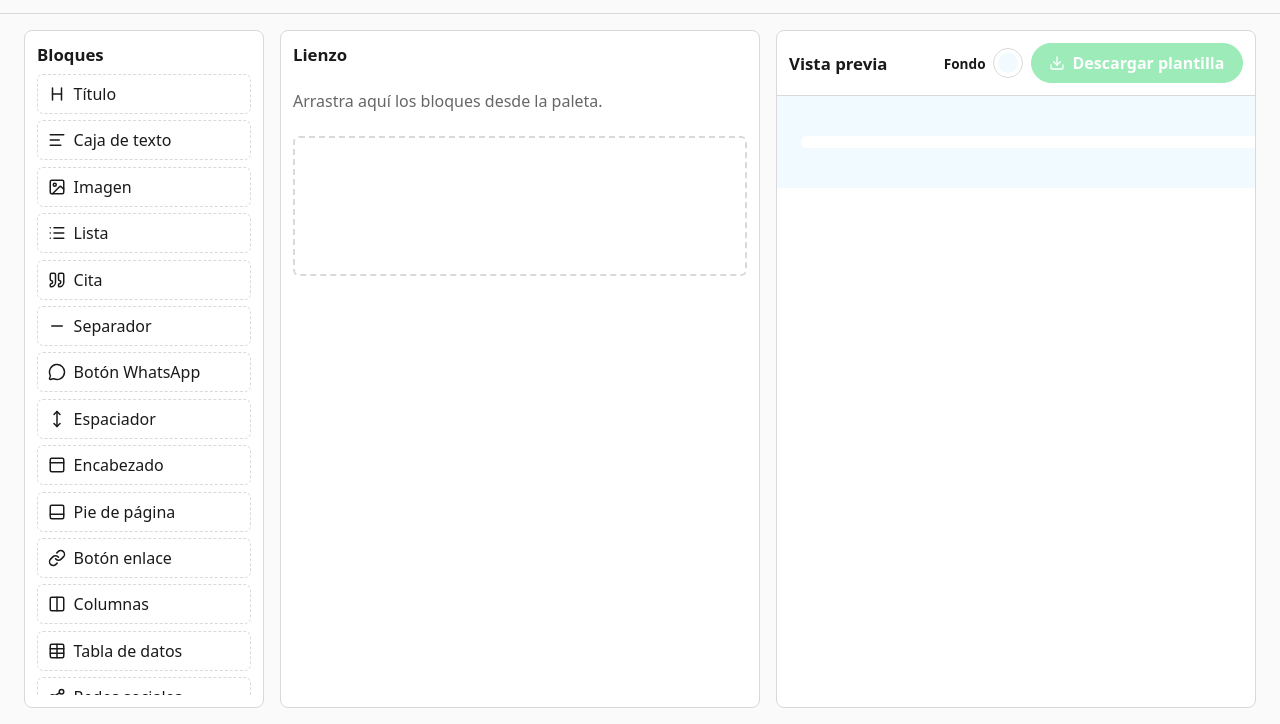
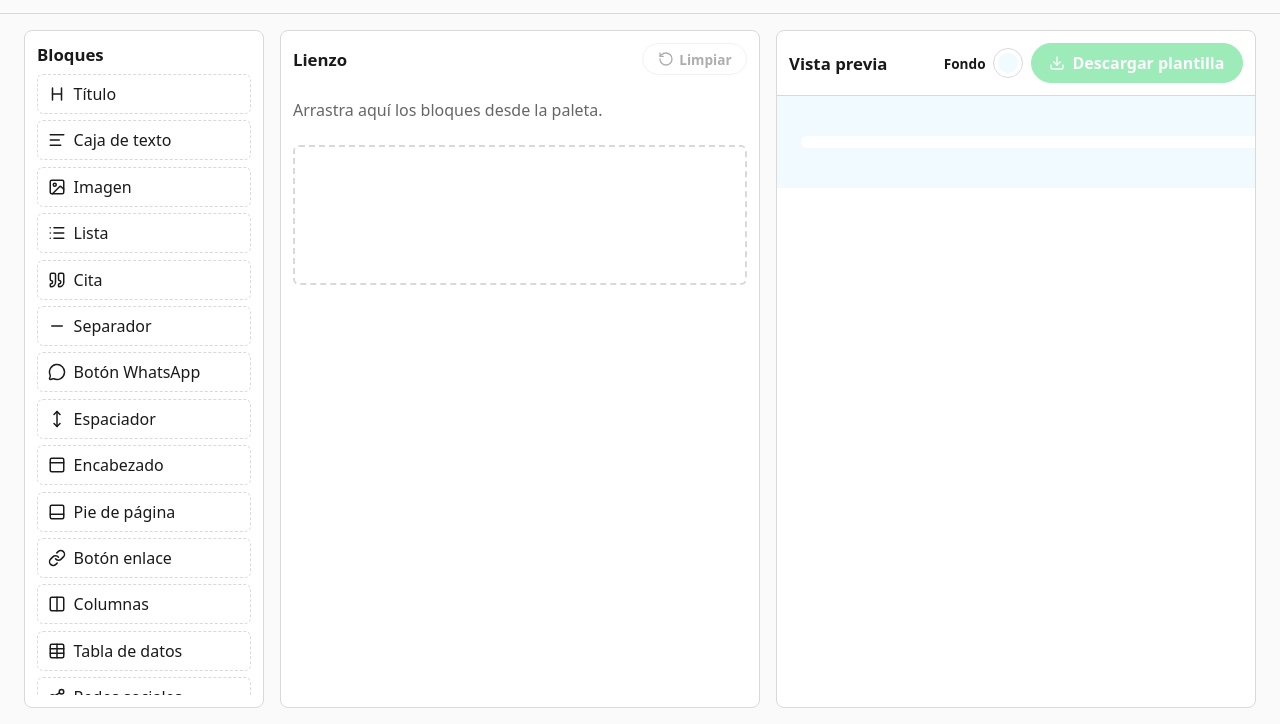
Before and after one commit to espejolui/email_generator, a website with bundled scripts: page index.html in a window 1280 px wide. Shown: the part 76-800 px from the top of the page. Built offline with nearby package versions, Linux system fonts and the light colour scheme.

Commit message:
feat(canvas): botón Limpiar para vaciar el lienzo

```diff
--- a/css/canvas.css
+++ b/css/canvas.css
@@ -12,6 +12,25 @@
   & h2 {
     margin: 0 0 0.5rem;
     font-size: 1.05rem;
+  }
+
+  & .canvas__head {
+    display: flex;
+    align-items: center;
+    justify-content: space-between;
+    gap: 0.5rem;
+    margin-bottom: 0.5rem;
+
+    & h2 {
+      margin: 0;
+    }
+
+    & .block__btn-text {
+      display: inline-flex;
+      align-items: center;
+      gap: 0.35rem;
+      flex: none;
+    }
   }
 
   &.canvas--dragover {
--- a/index.html
+++ b/index.html
@@ -20,7 +20,10 @@
       <ul id="palette-list"></ul>
     </aside>
     <main class="canvas" id="canvas" aria-label="Área de edición">
-      <h2>Lienzo</h2>
+      <div class="canvas__head">
+        <h2>Lienzo</h2>
+        <button type="button" class="block__btn-text" data-action="clear-canvas"><i data-lucide="rotate-ccw" class="icon" aria-hidden="true"></i> Limpiar</button>
+      </div>
       <p class="canvas__hint" id="canvas-hint">Arrastra aquí los bloques desde la paleta.</p>
       <ol class="canvas__list" id="canvas-list" aria-live="polite"></ol>
     </main>
--- a/ts/components/Canvas/Canvas.ts
+++ b/ts/components/Canvas/Canvas.ts
@@ -543,6 +543,7 @@ export function initCanvas(
   hintEl: HTMLElement,
   liveEl: HTMLElement,
   store: EditorStore,
+  clearBtn: HTMLButtonElement,
 ): void {
   let renderedSig = "";
   let placeholder: HTMLLIElement | null = null;
@@ -715,9 +716,17 @@ export function initCanvas(
     handleDrop(event);
   });
 
+  clearBtn.addEventListener("click", () => {
+    const count = store.blocks.length;
+    if (count === 0) return;
+    store.clear();
+    announce(liveEl, count === 1 ? "Lienzo vaciado: 1 bloque eliminado." : `Lienzo vaciado: ${String(count)} bloques eliminados.`);
+  });
+
   store.subscribe((blocks) => {
     latestBlocks = blocks;
     hintEl.hidden = blocks.length > 0;
+    clearBtn.disabled = blocks.length === 0;
     const sig = signature(blocks);
     if (sig === renderedSig) return; // solo cambió contenido: no re-render (conserva foco)
     renderedSig = sig;
--- a/ts/main.ts
+++ b/ts/main.ts
@@ -22,6 +22,10 @@ const downloadBtn = document.querySelector<HTMLButtonElement>(
   '[data-action="download-template"]',
 );
 if (downloadBtn === null) throw new Error("Botón de descarga no encontrado");
+const clearBtn = document.querySelector<HTMLButtonElement>(
+  '[data-action="clear-canvas"]',
+);
+if (clearBtn === null) throw new Error("Botón de limpieza no encontrado");
 
 const store = new EditorStore();
 
@@ -31,6 +35,6 @@ function addBlockToEnd(type: BlockType): void {
 }
 
 initPalette(paletteList, addBlockToEnd);
-initCanvas(canvasRoot, canvasList, canvasHint, live, store);
+initCanvas(canvasRoot, canvasList, canvasHint, live, store, clearBtn);
 initPreview(previewFrame, downloadBtn, store);
 window.lucide?.createIcons();
```
